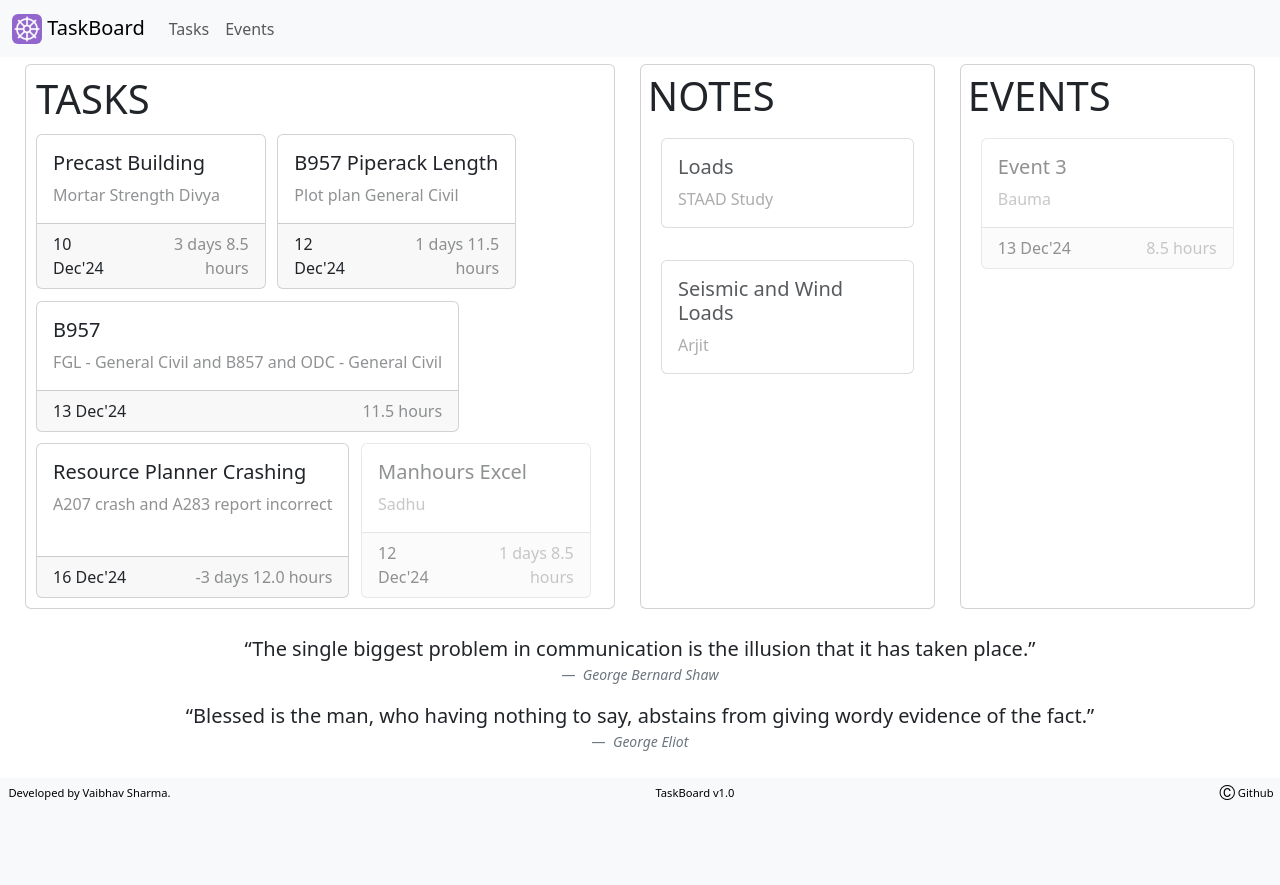
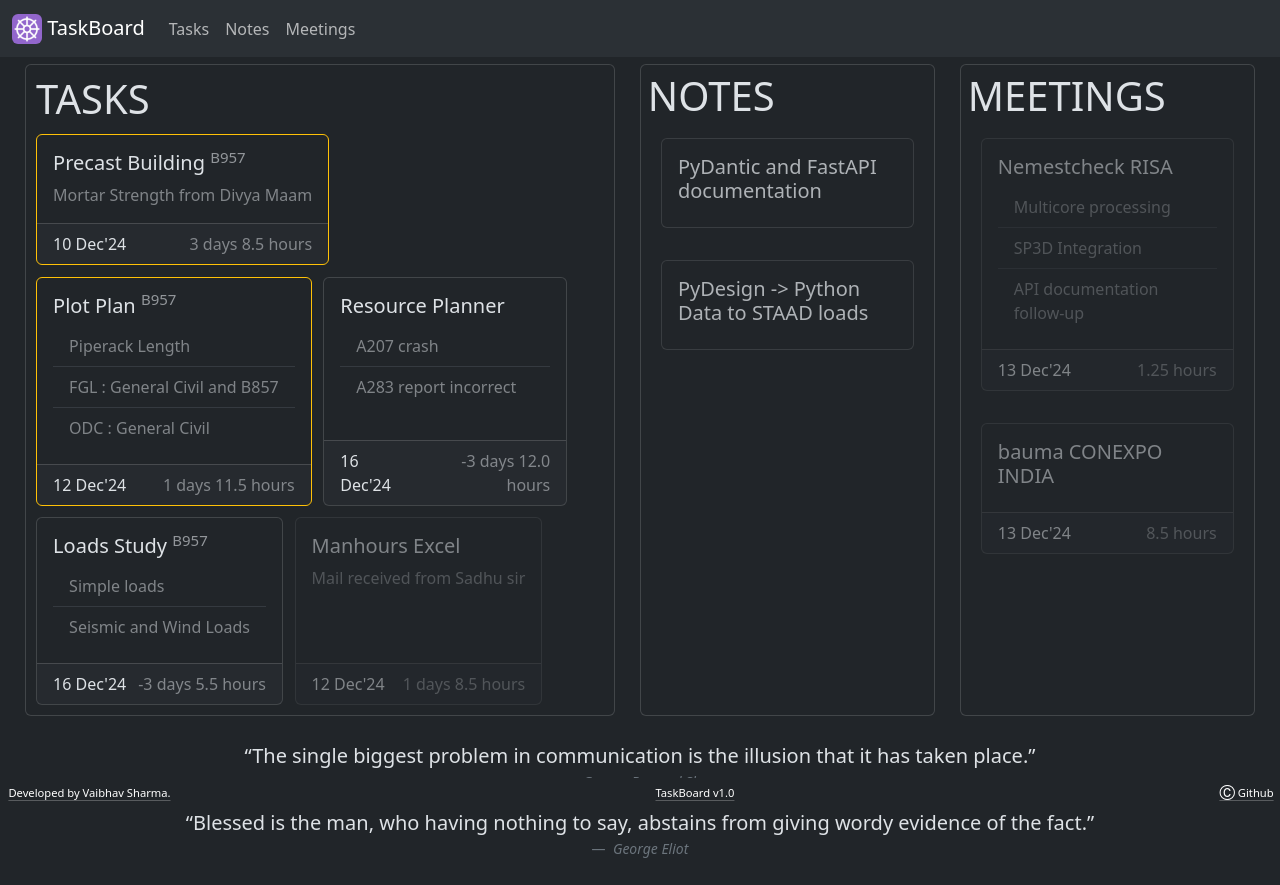
Before and after one commit to vsharma2430/TaskBoard, a FastAPI app: page / in a window 1280 px wide. Before the commit the page ends 800 px from the top, so only its background shows below. Run offline with FastAPI, Linux system fonts and the light colour scheme; some libraries are stand-ins or nearby versions.

Commit message:
Color coded tasks and events

```diff
--- a/diary.txt
+++ b/diary.txt
@@ -1,8 +1,9 @@
-2024-12-13 08:30:00 to 2024-12-13 17:00:00 | Event 3 , Bauma
-2024-12-12 09:30:00 | B957 Piperack Length , Plot plan General Civil |
-2024-12-16 09:00:00 | Resource Planner Crashing, A207 crash and A283 report incorrect |
-2024-12-13 09:30:00 | B957, FGL - General Civil and B857 and ODC - General Civil |
-2024-12-12 12:30:00 | Manhours Excel , Sadhu | Done
-2024-12-10 12:30:00 | Precast Building ,Mortar Strength Divya |
-Loads, STAAD Study
-Seismic and Wind Loads, Arjit
+2024-12-13 08:30:00 to 2024-12-13 17:00:00 | bauma CONEXPO INDIA
+2024-12-13 11:15:00 to 2024-12-13 12:30:00 | Nemestcheck RISA , Multicore processing && SP3D Integration && API documentation follow-up
+2024-12-12 09:30:00 | B957 Plot Plan, Piperack Length && FGL : General Civil and B857 && ODC : General Civil |
+2024-12-16 09:00:00 | Resource Planner, A207 crash && A283 report incorrect |
+2024-12-12 12:30:00 | Manhours Excel , Mail received from Sadhu sir | Done
+2024-12-10 12:30:00 | B957 Precast Building ,Mortar Strength from Divya Maam |
+2024-12-16 15:30:00 | B957 Loads Study, Simple loads && Seismic and Wind Loads
+PyDesign -> Python Data to STAAD loads
+PyDantic and FastAPI documentation
--- a/server_app/diary.py
+++ b/server_app/diary.py
@@ -25,8 +25,9 @@ def load_diary(file_location:str='diary.txt'):
 
     return diary_objects
 
-def get_diary_context():
+def get_diary_context(sub_part:int=0):
     diary_objects = load_diary()
+    diary = {}
 
     task_list_obj = clean_list([dx if type(dx) == Task else None for dx in diary_objects])
     event_list_obj = clean_list([dx if type(dx) == Event else None for dx in diary_objects])
@@ -35,13 +36,23 @@ def get_diary_context():
     task_list_obj.sort(key=lambda x: x.dt_stamp,reverse=False)
     task_list_obj.sort(key=lambda x: x.is_complete,reverse=False)
 
-    event_list_obj.sort(key=lambda x: (dt.now() - x.dt_stamp_start).seconds,reverse=True)
+    event_list_obj.sort(key=lambda x: (dt.now() - x.dt_stamp_start).seconds,reverse=False)
+
+    note_list_obj.reverse()
 
     task_context =  list_map(fn=Task.get_context,list_obj=task_list_obj)
     event_context = list_map(fn=Event.get_context,list_obj=event_list_obj)
     note_context = list_map(fn=Note.get_context,list_obj=note_list_obj)
 
-    diary = {'tasks' : task_context,
-             'events' : event_context,
-             'notes': note_context}
+    if(sub_part == 0):
+        diary = {'tasks' : task_context,
+                'events' : event_context,
+                'notes': note_context}
+    elif(sub_part == 1):
+        diary = {'tasks' : task_context,}
+    elif(sub_part == 2):
+        diary = {'events' : event_context}
+    elif(sub_part == 3):
+        diary = {'notes': note_context}
+
     return diary
--- a/server_app/main.py
+++ b/server_app/main.py
@@ -9,8 +9,6 @@ from server_app.diary import get_diary_context
 
 # root
 @app.get('/',response_class=HTMLResponse)
-@app.get('/task/',response_class=HTMLResponse)
-@app.get('/event/',response_class=HTMLResponse)
 async def root(request: Request):
     diary = get_diary_context()
     return templates.TemplateResponse(
@@ -18,3 +16,34 @@ async def root(request: Request):
         name=template_home,
         context={**nav_context,**diary},
     )
+
+@app.get('/task/',response_class=HTMLResponse)
+async def root(request: Request):
+    diary_context = 1
+    diary = get_diary_context(diary_context)
+
+    return templates.TemplateResponse(
+        request=request,
+        name=template_home,
+        context={**nav_context,**diary,'diary_context':diary_context},
+    )
+
+@app.get('/event/',response_class=HTMLResponse)
+async def root(request: Request):
+    diary_context = 2
+    diary = get_diary_context(diary_context)
+    return templates.TemplateResponse(
+        request=request,
+        name=template_home,
+        context={**nav_context,**diary,'diary_context':diary_context},
+    )
+
+@app.get('/note/',response_class=HTMLResponse)
+async def root(request: Request):
+    diary_context = 3
+    diary = get_diary_context(diary_context)
+    return templates.TemplateResponse(
+        request=request,
+        name=template_home,
+        context={**nav_context,**diary,'diary_context':diary_context},
+    )
--- a/server_app/nav_bar.py
+++ b/server_app/nav_bar.py
@@ -1,5 +1,6 @@
 nav_props = {'nav_title':'TaskBoard',
              'nav_list':[{ 'caption': 'Tasks' , 'href' : f'/task/' ,},
-                        { 'caption': 'Events' , 'href' : f'/event/',}],}
+                        { 'caption': 'Notes' , 'href' : f'/note/',},
+                        { 'caption': 'Meetings','href' : f'/event/',}],}
 
 nav_context = {'nav_context':nav_props}
--- a/templates/bottom_bar.html
+++ b/templates/bottom_bar.html
@@ -1,4 +1,4 @@
-<nav class="navbar fixed-bottom bg-light fixed-bottom" style="height: 2.75%;">
+<nav class="navbar fixed-bottom bg-dark fixed-bottom" style="height: 2.75%;">
     <h6 style="font-size: 70%;;margin-left: 0.5%;">
         <a href="https://github.com/vsharma2430" target="_blank" rel="noopener noreferrer" style="margin-left: 2px;"
             class="link-body-emphasis link-offset-2 link-underline-opacity-25 link-underline-opacity-75-hover">
--- /dev/null
+++ b/templates/card_title.html
@@ -0,0 +1,6 @@
+<h5 class="card-title">
+    <span>{{title}}</span>
+    {% if job %}
+        <span style='opacity: 0.6;'><sup>{{job}}</sup></span>
+    {% endif %}
+</h5>
--- /dev/null
+++ b/templates/data_box.html
@@ -0,0 +1,11 @@
+{% if description|length == 1 %}
+    {% for item in description %}
+        <p class="card-text opacity-50">{{item}}</p>
+    {% endfor %}
+{% else %}
+        <ul class="list-group list-group-flush opacity-50">
+            {% for item in description %}
+                <li class="list-group-item">{{item}}</li>
+            {% endfor %}
+        </ul>
+{% endif %}
--- a/templates/event_box.html
+++ b/templates/event_box.html
@@ -1,7 +1,12 @@
-<div class="card opacity-{{event.opacity}}" style="margin: 1rem;min-width:31%;">
+<div class="card opacity-{{event.opacity}} {{event.card_class}}" style="margin: 1rem;min-width:31%;">
     <div class="card-body">
-      <h5 class="card-title">{{event.title}}</h5>
-      <p class="card-text opacity-50">{{event.description}}</p>
+        {% with title=event.title,job=event.job %}
+            {% include "card_title.html" %}
+        {% endwith %}
+
+        {% with description=event.description %}
+            {% include "data_box.html" %}
+        {% endwith %}
 
         {% if event.link %}
             <a href="{{event.link}}" class="card-link">Link</a>
--- a/templates/home.html
+++ b/templates/home.html
@@ -1,5 +1,5 @@
 <!DOCTYPE html>
-<html data-bs-theme="light">
+<html data-bs-theme="dark">
     <head>
         {% include 'title.html' %}
         {% include 'cdn_static.html' %}
@@ -10,29 +10,41 @@
         {% include 'top_navbar.html' %}
 
         <div class="d-flex" style="margin: 1%; margin-top: 4%;" >
-          <div class="card p-1" style="margin: 1%; width: 48%;">
+
+          {% if tasks %}
+          <div class="card p-1" style="margin: 1%; {% if diary_context == 1 %} width: 98%; {% else %} width: 48%; {% endif %}">
             <p class="display-6" style="margin: 1%;">TASKS</p>
 
             <div class="d-flex flex-wrap justify-content-start" style="display:flex; flex-direction: row;" style="margin: 1%; width: 48%;">
+
               {% for task in tasks %}
-                {% include 'task_box.html' %}
+                {% with task=task %}
+                  {% include 'task_box.html' %}
+                {% endwith %}
               {% endfor %}
             </div>
           </div>
+          {% endif %}
 
-          <div class="card p-1" style="margin: 1%; width: 24%;">
+          {% if notes %}
+          <div class="card p-1" style="margin: 1%; {% if diary_context == 2 %} width: 98%; {% else %} width: 24%; {% endif %}">
             <p class="display-6" style="margin: 1%;">NOTES</p>
             {% for note in notes %}
               {% include 'note_box.html' %}
             {% endfor %}
           </div>
+          {% endif %}
 
-          <div class="card p-1" style="margin: 1%; width: 24%;">
-            <p class="display-6" style="margin: 1%;">EVENTS</p>
+          {% if events %}
+          <div class="card p-1" style="margin: 1%; {% if diary_context == 2 %} width: 98%; {% else %} width: 24%; {% endif %}">
+            <p class="display-6" style="margin: 1%;">MEETINGS</p>
             {% for event in events %}
               {% include 'event_box.html' %}
             {% endfor %}
           </div>
+
+          {% endif %}
+
         </div>
 
         <figure class="text-center">
--- a/templates/note_box.html
+++ b/templates/note_box.html
@@ -1,7 +1,12 @@
 <div class="card opacity-{{note.opacity}}" style="margin: 1rem;min-width:31%;">
     <div class="card-body">
-        <h5 class="card-title">{{note.title}}</h5>
-        <p class="card-text opacity-50">{{note.description}}</p>
+        {% with title=note.title,job=note.job %}
+            {% include "card_title.html" %}
+        {% endwith %}
+
+        {% with description=note.description %}
+            {% include "data_box.html" %}
+        {% endwith %}
 
         {% if note.link %}
             <a href="{{note.link}}" class="card-link">Link</a>
--- a/templates/task_box.html
+++ b/templates/task_box.html
@@ -1,7 +1,12 @@
-<div class="card opacity-{{task.opacity}}" style="margin: 1%;min-width:31%;">
+<div class="card opacity-{{task.opacity}} {{task.card_class}}" style="margin: 1%;min-width:31%;">
     <div class="card-body">
-        <h5 class="card-title">{{task.title}}</h5>
-        <p class="card-text opacity-50">{{task.description}}</p>
+        {% with title=task.title,job=task.job %}
+            {% include "card_title.html" %}
+        {% endwith %}
+
+        {% with description=task.description %}
+            {% include "data_box.html" %}
+        {% endwith %}
 
         {% if task.link %}
             <a href="{{task.link}}" class="card-link">Link</a>
```
Also changed, not shown: server_app/models.py (+49 -31 lines).
